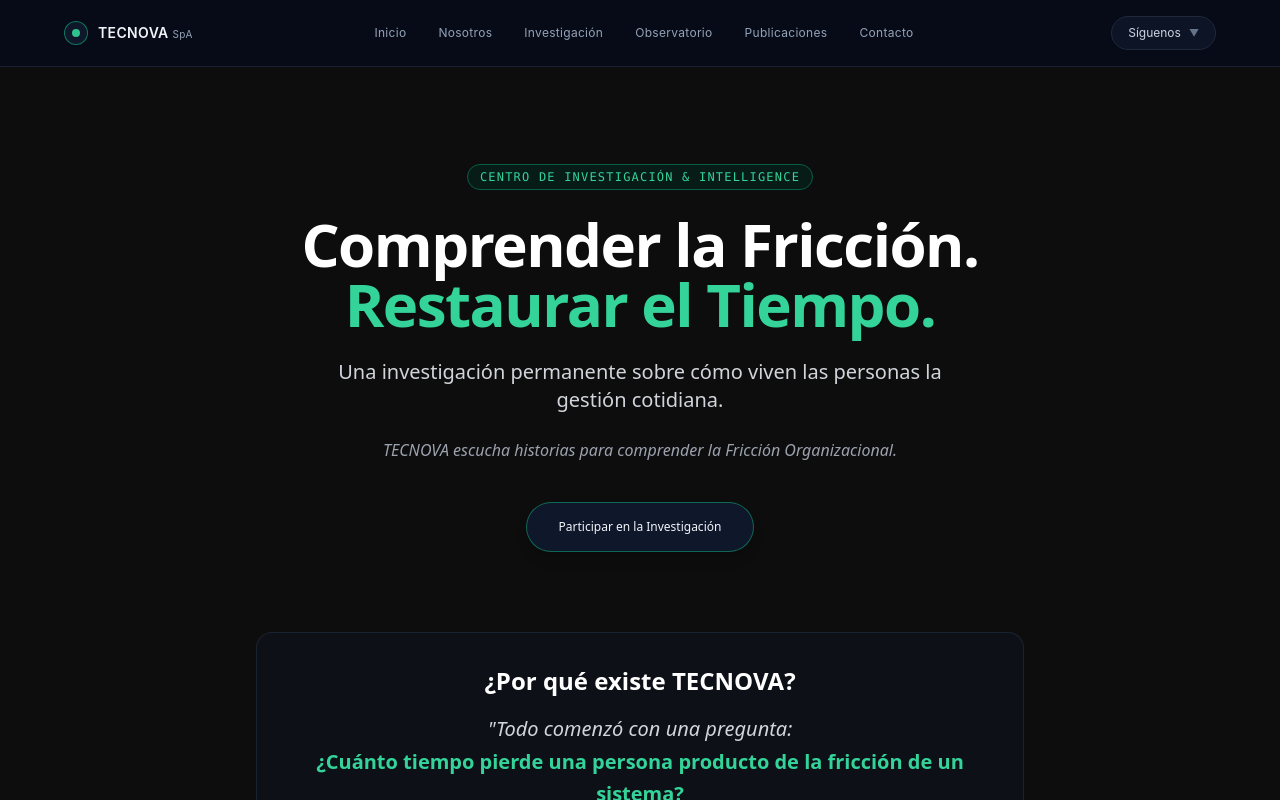
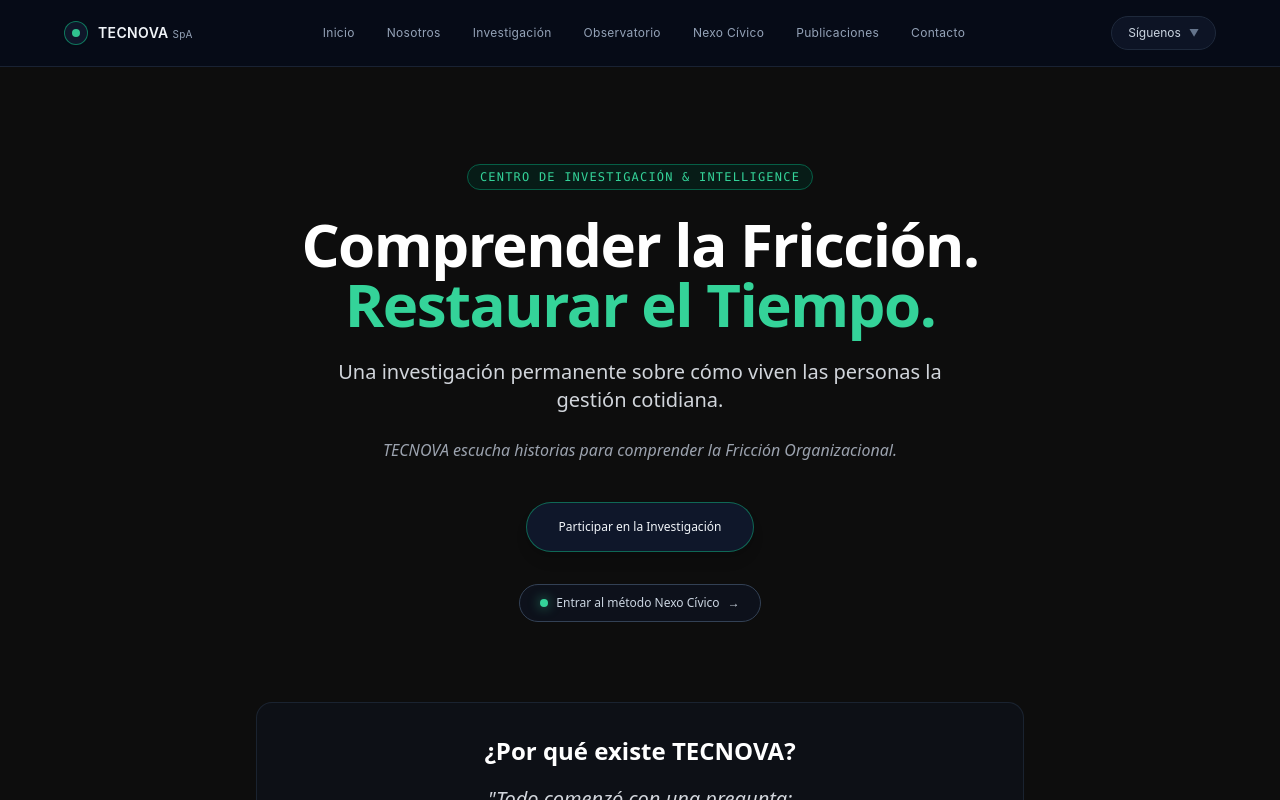
Before and after one commit to tecnova1/tecnova-platform, a Next.js app: page / in a window 1280 px wide. Shown: the top 800 px of the page. Built offline with nearby package versions, Linux system fonts and the light colour scheme.

Commit message:
TECNOVA: puerta institucional hacia Nexo Cívico
Conecta TECNOVA con Nexo Cívico y presenta Nexo como instrumento del método de investigación.

```diff
--- /dev/null
+++ b/app/nexo/page.tsx
@@ -0,0 +1,25 @@
+import { redirect } from "next/navigation";
+
+export const metadata = {
+  title: "Nexo Cívico — TECNOVA",
+  description: "Método TECNOVA para observar antes de innovar.",
+};
+
+export default function NexoGatewayPage() {
+  const url = process.env.NEXT_PUBLIC_NEXO_CIVICO_URL || "https://tecnova-civic-link.vercel.app";
+
+  redirect(url);
+
+  return (
+    <main className="min-h-[70vh] flex items-center justify-center px-6 py-20">
+      <section className="max-w-xl text-center space-y-5">
+        <p className="text-[10px] uppercase tracking-[0.3em] text-emerald-400">Nexo Cívico</p>
+        <h1 className="text-3xl md:text-5xl font-light text-white">Observar antes de innovar.</h1>
+        <p className="text-sm md:text-base leading-7 text-slate-400">
+          Esta puerta conecta TECNOVA con el método Nexo Cívico. La URL de despliegue debe configurarse en <code className="text-emerald-300">NEXT_PUBLIC_NEXO_CIVICO_URL</code> para abrir la experiencia operativa.
+        </p>
+        <a href="/" className="inline-flex rounded-full border border-slate-700 px-5 py-2 text-sm text-slate-200 hover:border-emerald-500/50">Volver a TECNOVA</a>
+      </section>
+    </main>
+  );
+}
--- a/app/nosotros/page.tsx
+++ b/app/nosotros/page.tsx
@@ -27,11 +27,11 @@ export default function NosotrosPage() {
       <div className="pt-8 border-t border-slate-800 space-y-6">
         <h2 className="text-xl font-light text-slate-200">Arquitectura de Módulos Futuros</h2>
         <div className="grid md:grid-cols-2 gap-6">
-          <div className="bg-slate-900/40 border border-slate-800 p-6 rounded-2xl space-y-2 opacity-75">
-            <span className="text-[10px] text-slate-500 border border-slate-800 px-2 py-0.5 rounded">En Desarrollo</span>
-            <h3 className="text-sm font-medium text-slate-200">Nexo Cívico</h3>
-            <p className="text-xs text-slate-400 font-light">Gestión territorial, reportes ciudadanos estructurados, geolocalización GPS y seguimiento comunitario.</p>
-          </div>
+          <a href="/nexo" className="group bg-slate-900/60 border border-emerald-900/60 p-6 rounded-2xl space-y-2 transition hover:-translate-y-0.5 hover:border-emerald-500/50 hover:bg-slate-900">
+            <span className="text-[10px] text-emerald-400 border border-emerald-900/80 px-2 py-0.5 rounded">Método activo</span>
+            <h3 className="text-sm font-medium text-slate-200">Nexo Cívico <span className="text-emerald-400 transition group-hover:translate-x-1 inline-block">→</span></h3>
+            <p className="text-xs text-slate-400 font-light">Método territorial para observar, registrar y comprender antes de innovar. Conecta ciudadanía, gestión y evidencia.</p>
+          </a>
           <div className="bg-slate-900/40 border border-slate-800 p-6 rounded-2xl space-y-2 opacity-75">
             <span className="text-[10px] text-slate-500 border border-slate-800 px-2 py-0.5 rounded">En Desarrollo</span>
             <h3 className="text-sm font-medium text-slate-200">Replikarte</h3>
--- a/app/page.tsx
+++ b/app/page.tsx
@@ -1,4 +1,5 @@
 import React from 'react';
+import Link from 'next/link';
 import { ModalInvestigacion } from '@/components/ui/ModalInvestigacion';
 
 export default function Home() {
@@ -27,6 +28,17 @@ export default function Home() {
         {/* COMPONENTE MODAL INTERNO */}
         <div className="pt-3 sm:pt-4 flex justify-center">
           <ModalInvestigacion />
+        </div>
+
+        <div className="pt-2 flex justify-center">
+          <Link
+            href="/nexo"
+            className="group inline-flex items-center gap-2 rounded-full border border-slate-700 bg-slate-900/50 px-5 py-2.5 text-xs text-slate-300 transition hover:border-emerald-500/50 hover:text-white"
+          >
+            <span className="h-2 w-2 rounded-full bg-emerald-400 shadow-[0_0_12px_rgba(52,211,153,.7)]" />
+            Entrar al método Nexo Cívico
+            <span className="transition group-hover:translate-x-1">→</span>
+          </Link>
         </div>
       </section>
 
--- a/components/layout/Header.tsx
+++ b/components/layout/Header.tsx
@@ -14,6 +14,7 @@ export const Header = () => {
     { label: 'Nosotros', href: '/nosotros' },
     { label: 'Investigación', href: '/investigacion' },
     { label: 'Observatorio', href: '/observatorio' },
+    { label: 'Nexo Cívico', href: '/nexo' },
     { label: 'Publicaciones', href: '/publicaciones' },
     { label: 'Contacto', href: '/contacto' },
   ];
```
Also changed, not shown: 1 other file (tests, documents, lock files or other folders).
